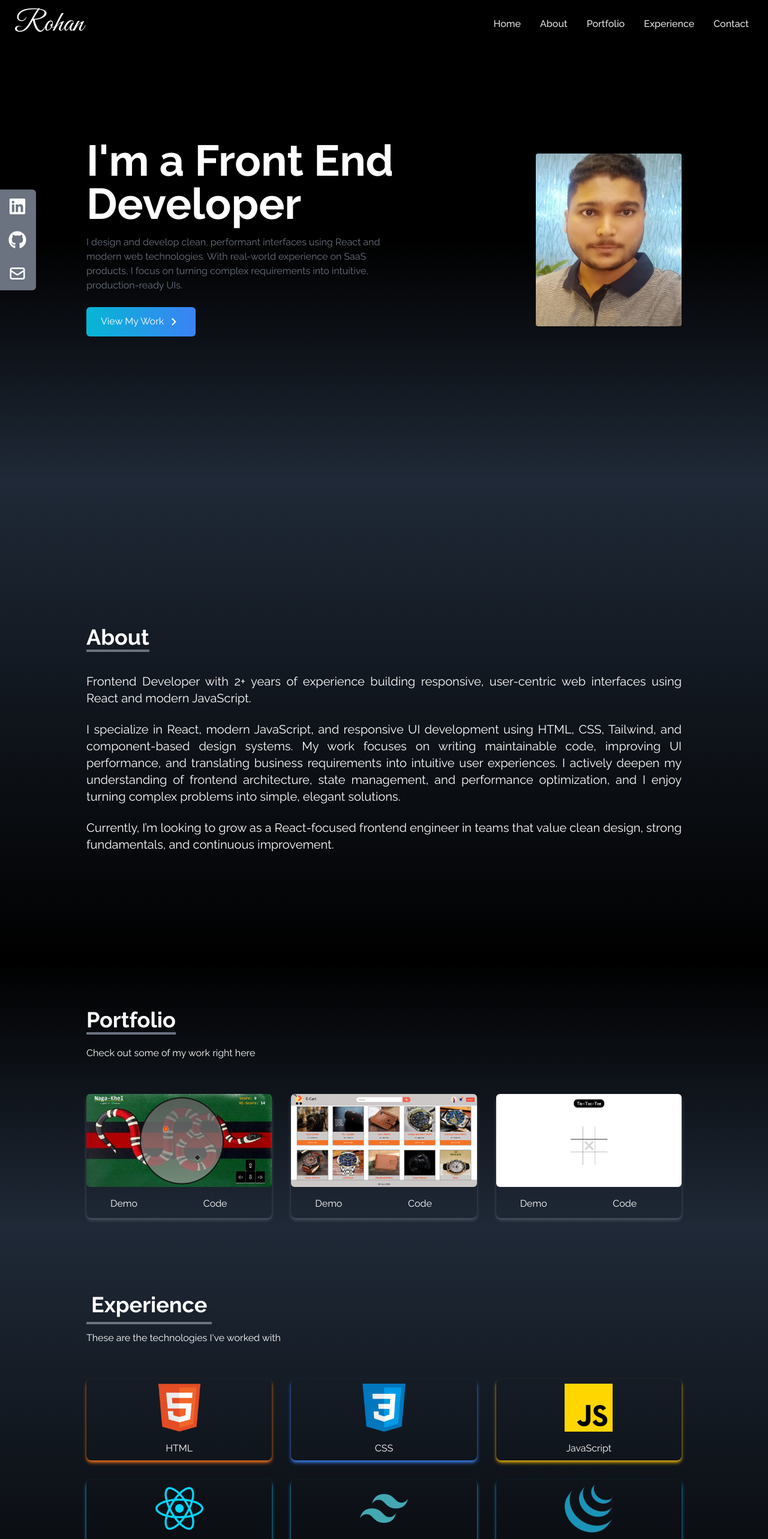
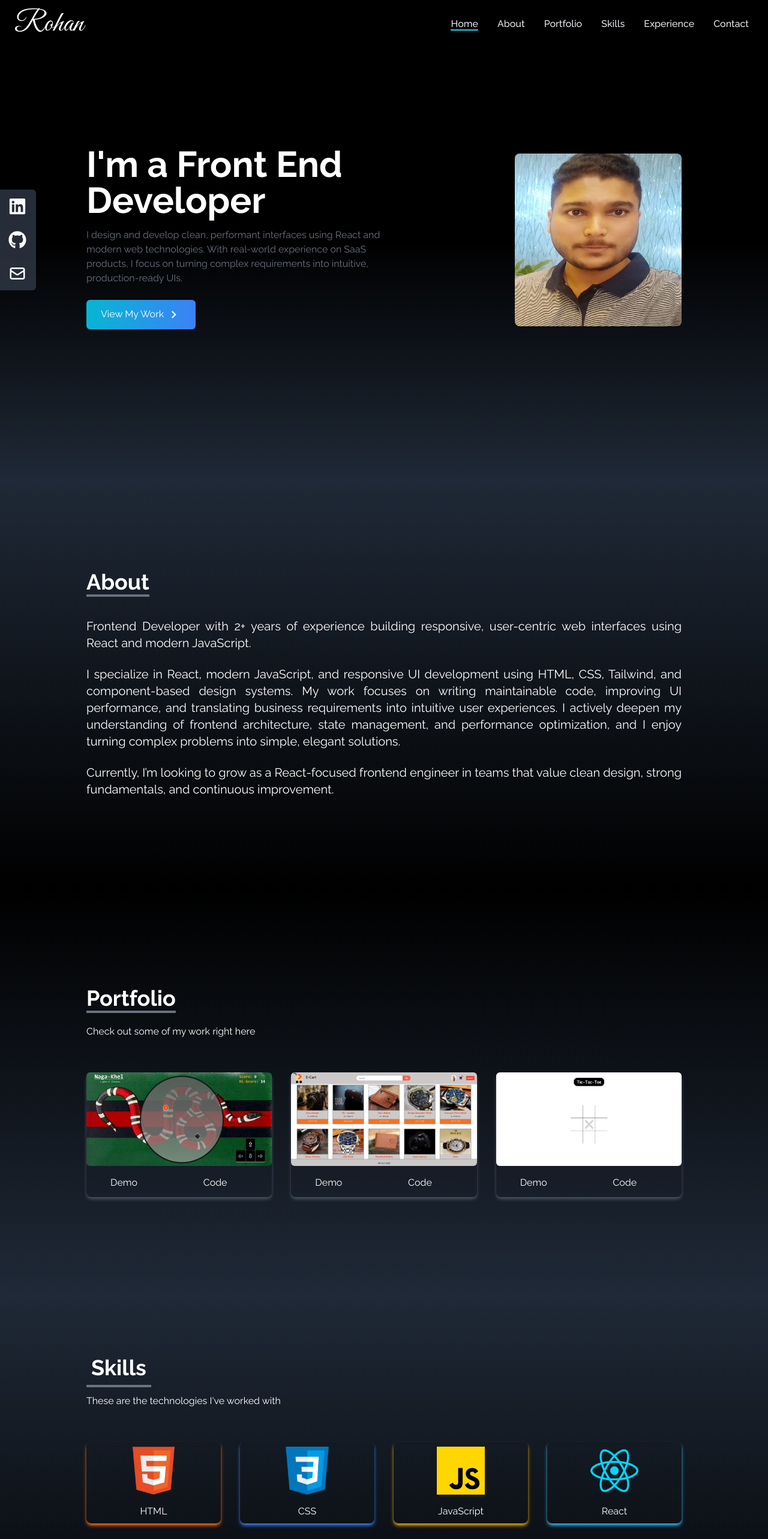
Before and after one commit to Rvp888/Portfolio-Website-by-React-Tailwind, a React (Create React App) app: page / in a window 1280 px wide. Shown: the top 2566 px of the page at 60% size. Built offline with nearby package versions, Linux system fonts and the light colour scheme.

Commit message:
all pages styles update

```diff
--- a/src/App.js
+++ b/src/App.js
@@ -1,10 +1,11 @@
 import NavBar from "./components/NavBar";
-import Home from './components/Home';
-import SocialLinks from './components/SocialLinks';
+import Home from "./components/Home";
+import SocialLinks from "./components/SocialLinks";
 import About from "./components/About";
 import Portfolio from "./components/Portfolio";
 import Experience from "./components/Experience";
 import Contact from "./components/Contact";
+import Skills from "./components/Skills";
 
 function App() {
   return (
@@ -12,7 +13,8 @@ function App() {
       <NavBar />
       <Home />
       <About />
-      <Portfolio/>
+      <Portfolio />
+      <Skills />
       <Experience />
       <Contact />
 
--- a/src/components/About.jsx
+++ b/src/components/About.jsx
@@ -4,7 +4,7 @@ const About = () => {
   return (
     <div
       name="about"
-      className="w-full md:h-screen bg-gradient-to-b from-gray-800 to-black text-white pt-16 px-4"
+      className="w-full bg-gradient-to-b from-gray-800 to-black text-white px-4 min-h-[85vh] flex items-center"
     >
       <div className="max-w-screen-lg p-4 mx-auto flex flex-col justify-center w-full h-full text-justify">
         <div>
--- a/src/components/Experience.jsx
+++ b/src/components/Experience.jsx
@@ -1,84 +1,86 @@
 import React from "react";
-import html from "../assets/html.png";
-import css from "../assets/css.png";
-import javascript from "../assets/javascript.png";
-import react from "../assets/react.png";
-import jQuery from "../assets/jQuery.png";
-import github from "../assets/github.png";
-import tailwind from "../assets/tailwind.png";
-import sass from "../assets/sass.png";
-import bootstrap from "../assets/bootstrap.png";
 
 const Experience = () => {
-  const techs = [
-    {
-      id: 1,
-      src: html,
-      title: "HTML",
-      style: "shadow-orange-500",
-    },
-    {
-      id: 2,
-      src: css,
-      title: "CSS",
-      style: "shadow-blue-500",
-    },
-    {
-      id: 3,
-      src: javascript,
-      title: "JavaScript",
-      style: "shadow-yellow-500",
-    },
-    {
-      id: 4,
-      src: react,
-      title: "React",
-      style: "shadow-sky-400",
-    },
-    {
-      id: 5,
-      src: tailwind,
-      title: "Tailwind",
-      style: "shadow-sky-400",
-    },
-    {
-      id: 6,
-      src: jQuery,
-      title: "jQuery",
-      style: "shadow-sky-500",
-    },
-    {
-      id: 7,
-      src: github,
-      title: "GitHub",
-      style: "shadow-gray-400",
-    },
-  ];
+  const techStack = ["React", "Tailwind CSS", "Redux Toolkit", "React Query"];
 
   return (
     <div
       name="experience"
-      className="bg-gradient-to-b from-gray-800 to-black w-full lg:h-screen pt-16 px-4"
+      className="w-full bg-gradient-to-b from-black to-gray-800 text-white px-4 min-h-[90vh] flex items-center"
     >
-      <div className="max-w-screen-lg mx-auto p-4 flex flex-col justify-center w-full h-full text-white">
-        <div>
-          <p className="text-4xl font-bold border-b-4 border-gray-500 p-2 inline">
+      <div className="max-w-screen-lg mx-auto flex flex-col justify-center w-full h-full">
+        {/* Section Header */}
+        <div className="pb-8">
+          <p className="text-4xl font-bold inline border-b-4 border-gray-500">
             Experience
           </p>
-          <p className="py-6">These are the technologies I've worked with</p>
+          <p className="py-6 text-gray-300">My professional journey so far</p>
         </div>
 
-        <div className="w-full grid grid-cols-2 sm:grid-cols-3 gap-8 text-center py-8 px-12 sm:px-0">
-          {techs.map(({ id, src, title, style }) => (
-            <div
-              key={id}
-              className={`shadow-md hover:scale-105 duration-500 py-2 rounded-lg ${style}`}
-            >
-              <img src={src} alt="" className="w-20 mx-auto" />
-              <p className="mt-4">{title}</p>
-            </div>
-          ))}
+        {/* Experience Card */}
+        {/* <div className="relative border-l-2 border-gray-600 pl-6">
+          <div className="absolute -left-[9px] top-2 w-4 h-4 rounded-full bg-cyan-400"></div> */}
+
+        <div className="bg-gray-900 rounded-lg p-6 shadow-md shadow-gray-600">
+          <div className="flex flex-col sm:flex-row sm:items-center sm:justify-between">
+            <h3 className="text-2xl font-semibold text-cyan-400">
+              Frontend Developer
+            </h3>
+
+            {/* Duration Chip */}
+            <span className="mt-2 sm:mt-0 px-3 py-1 text-xs sm:text-sm rounded-full border border-cyan-400 text-cyan-400">
+              Sept 2023 – Jul 2025
+            </span>
+          </div>
+
+          <p className="mt-1 text-gray-500 font-medium">
+            Vyakar Technologies Pvt. Ltd. · Bhilai, India
+          </p>
+
+          {/* Tech Stack Badges */}
+          <div className="flex flex-wrap gap-2 mt-4">
+            {techStack.map((tech) => (
+              <span
+                key={tech}
+                className="px-3 py-1 text-xs sm:text-sm rounded-full
+                  border border-gray-500 text-gray-300
+                  hover:border-cyan-400 hover:text-cyan-400
+                  transition-colors duration-300"
+              >
+                {tech}
+              </span>
+            ))}
+          </div>
+
+          {/* Responsibilities */}
+          <ul className="mt-4 list-disc list-inside space-y-2 text-gray-300 text-sm sm:text-base">
+            <li>
+              Developed and maintained responsive, pixel-perfect UI screens for
+              a CRM-based SaaS platform using React.js and Tailwind CSS.
+            </li>
+            <li>
+              Improved application performance through lazy loading, memoization
+              techniques, and optimized state management.
+            </li>
+            <li>
+              Integrated REST APIs with robust loading and error handling to
+              support dynamic, data-driven UI features.
+            </li>
+            <li>
+              Managed client-side state using Redux Toolkit and server state
+              with React Query for predictable and reliable UI behavior.
+            </li>
+            <li>
+              Ensured cross-browser compatibility and supported multiple desktop
+              resolutions through refined layout structures.
+            </li>
+            <li>
+              Collaborated with team members using Git and GitLab for version
+              control and structured development workflows.
+            </li>
+          </ul>
         </div>
+        {/* </div> */}
       </div>
     </div>
   );
--- a/src/components/Home.jsx
+++ b/src/components/Home.jsx
@@ -1,5 +1,6 @@
 import React from "react";
 import Profile from "../assets/profilephoto.jpg";
+import ProfilePic from "../assets/profilepicture.png";
 import HeroImg from "../assets/heroImage.jpg";
 import HeroImg2 from "../assets/heroImage-2.jpg";
 import HeroImg3 from "../assets/heroImage-3.JPG";
@@ -10,11 +11,11 @@ const Home = () => {
   return (
     <div
       name="home"
-      className="h-screen w-full bg-gradient-to-b from-black via-black to-gray-800 p-4 max-h-screen"
+      className="h-screen w-full bg-gradient-to-b from-black via-black to-gray-800 p-4 flex items-center"
     >
       <div className="max-w-screen-lg mx-auto flex flex-col justify-center items-center h-full px-4 md:flex-row">
         <div className="flex flex-col justify-center h-full">
-          <h2 className="text-4xl md:text-7xl font-bold text-white">
+          <h2 className="text-4xl md:text-6xl font-bold text-white">
             I'm a Front End Developer
           </h2>
           <p className="text-gray-500 py-4 max-w-lg">
@@ -41,7 +42,7 @@ const Home = () => {
 
         <div>
           <img
-            className="w-56 h-72 md:w-72 mx-auto rounded"
+            className="w-56 h-72 md:w-72 mx-auto rounded-lg"
             src={Profile}
             alt="my profile"
           />
--- a/src/components/NavBar.jsx
+++ b/src/components/NavBar.jsx
@@ -1,6 +1,6 @@
 import React, { useState } from "react";
 import { FaBars, FaTimes } from "react-icons/fa";
-import { Link } from 'react-scroll';
+import { Link } from "react-scroll";
 
 const NavBar = () => {
   const [nav, setNav] = useState(false);
@@ -19,10 +19,14 @@ const NavBar = () => {
     },
     {
       id: 4,
+      link: "skills",
+    },
+    {
+      id: 5,
       link: "experience",
     },
     {
-      id: 5,
+      id: 6,
       link: "contact",
     },
   ];
@@ -39,7 +43,17 @@ const NavBar = () => {
             key={id}
             className="px-4 cursor-pointer capitalize font-medium hover:scale-105 duration-200"
           >
-            <Link to={link} smooth duration={500} className="text-gray-200">{link}</Link>
+            <Link
+              to={link}
+              smooth
+              duration={500}
+              spy={true}
+              offset={-80}
+              activeClass="text-cyan-400 border-b-2 border-cyan-400"
+              className="text-gray-200"
+            >
+              {link}
+            </Link>
           </li>
         ))}
       </ul>
@@ -58,7 +72,17 @@ const NavBar = () => {
               key={id}
               className="px-4 cursor-pointer capitalize py-6 text-4xl hover:scale-105 duration-200"
             >
-              <Link onClick={() => setNav(!nav)} to={link} smooth duration={500}>{link}</Link>
+              <Link
+                onClick={() => setNav(!nav)}
+                to={link}
+                smooth
+                duration={500}
+                spy={true}
+                offset={-80}
+                activeClass="text-cyan-400"
+              >
+                {link}
+              </Link>
             </li>
           ))}
         </ul>
--- a/src/components/Portfolio.jsx
+++ b/src/components/Portfolio.jsx
@@ -77,7 +77,7 @@ const Portfolio = () => {
   return (
     <div
       name="portfolio"
-      className="bg-gradient-to-b from-black to-gray-800 w-full text-white pt-16 px-4"
+      className="bg-gradient-to-b from-black to-gray-800 w-full text-white px-4 min-h-[85vh] flex items-center"
     >
       <div className="max-w-screen-lg p-4 mx-auto flex flex-col justify-center w-full h-full">
         <div className="pb-8">
--- /dev/null
+++ b/src/components/Skills.jsx
@@ -0,0 +1,88 @@
+import React from "react";
+import html from "../assets/html.png";
+import css from "../assets/css.png";
+import javascript from "../assets/javascript.png";
+import react from "../assets/react.png";
+import jQuery from "../assets/jQuery.png";
+import github from "../assets/github.png";
+import tailwind from "../assets/tailwind.png";
+import sass from "../assets/sass.png";
+import bootstrap from "../assets/bootstrap.png";
+
+const Skills = () => {
+  const techs = [
+    {
+      id: 1,
+      src: html,
+      title: "HTML",
+      style: "shadow-orange-500",
+    },
+    {
+      id: 2,
+      src: css,
+      title: "CSS",
+      style: "shadow-blue-500",
+    },
+    {
+      id: 3,
+      src: javascript,
+      title: "JavaScript",
+      style: "shadow-yellow-500",
+    },
+    {
+      id: 4,
+      src: react,
+      title: "React",
+      style: "shadow-sky-400",
+    },
+    {
+      id: 5,
+      src: bootstrap,
+      title: "Bootstrap",
+      style: "shadow-violet-500",
+    },
+    {
+      id: 6,
+      src: tailwind,
+      title: "Tailwind",
+      style: "shadow-sky-400",
+    },
+
+    // {
+    //   id: 7,
+    //   src: github,
+    //   title: "GitHub",
+    //   style: "shadow-gray-400",
+    // },
+  ];
+
+  return (
+    <div
+      name="skills"
+      className="bg-gradient-to-b from-gray-800 to-black w-full px-4 min-h-[85vh] flex items-center"
+    >
+      <div className="max-w-screen-lg mx-auto p-4 flex flex-col justify-center w-full h-full text-white">
+        <div>
+          <p className="text-4xl font-bold border-b-4 border-gray-500 p-2 inline">
+            Skills
+          </p>
+          <p className="py-6">These are the technologies I've worked with</p>
+        </div>
+
+        <div className="w-full grid grid-cols-2 sm:grid-cols-4 gap-8 text-center py-8 px-12 sm:px-0">
+          {techs.map(({ id, src, title, style }) => (
+            <div
+              key={id}
+              className={`shadow-md hover:scale-105 duration-500 py-2 rounded-lg ${style}`}
+            >
+              <img src={src} alt="" className="w-20 mx-auto" />
+              <p className="mt-4">{title}</p>
+            </div>
+          ))}
+        </div>
+      </div>
+    </div>
+  );
+};
+
+export default Skills;
--- a/src/components/SocialLinks.jsx
+++ b/src/components/SocialLinks.jsx
@@ -52,7 +52,7 @@ const SocialLinks = () => {
         {links.map(({ id, child, href, style, download }) => (
           <li
             key={id}
-            className={`flex items-center w-20 h-20 lg:w-40 lg:h-14 py-2 px-6 lg:p-4 mb-[-30px] lg:mb-0 lg:ml-[-100px] lg:hover:ml-[-10px] duration-300 lg:hover:rounded-md bg-gray-700 bg-opacity-70 lg:bg-gray-500 ${style}`}
+            className={`flex items-center w-20 h-20 lg:w-40 lg:h-14 py-2 px-6 lg:p-4 lg:pl-6 mb-[-30px] lg:mb-0 lg:ml-[-100px] lg:hover:ml-[-10px] duration-300 lg:hover:rounded-md bg-gray-700 bg-opacity-70 ${style}`}
           >
             <a
               href={href}
```
Also changed, not shown: src/components/Contact.jsx (+126 -20 lines), src/assets/profilepicture.png (added).
